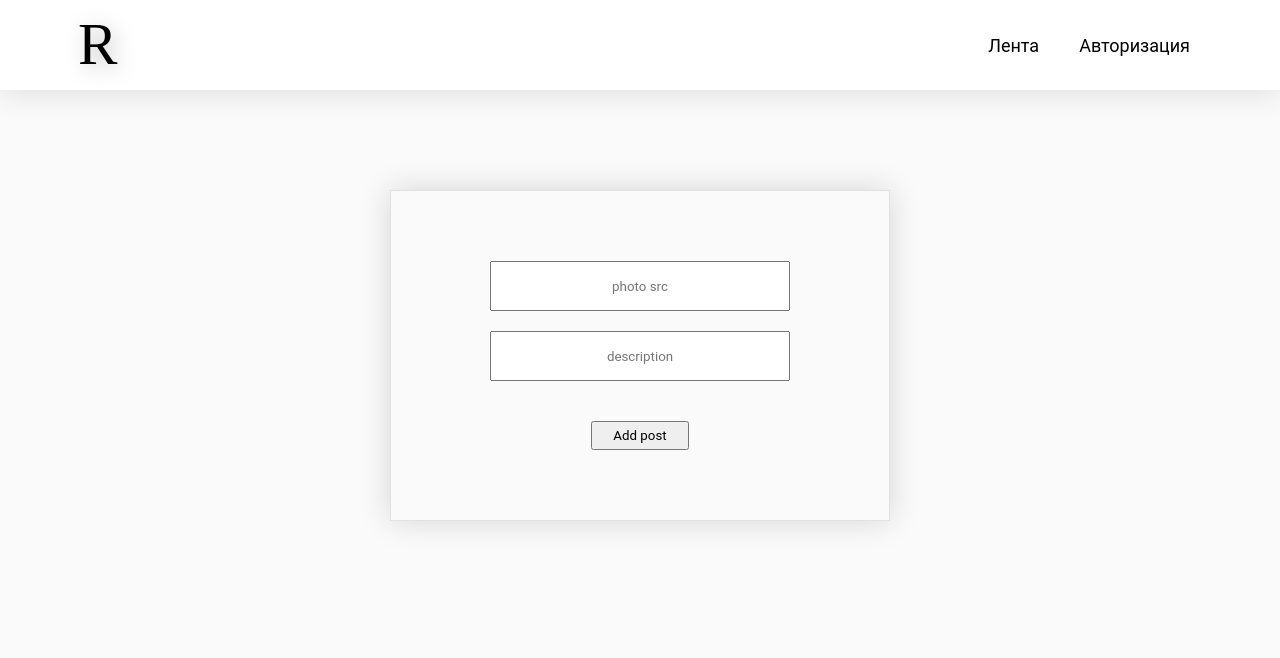
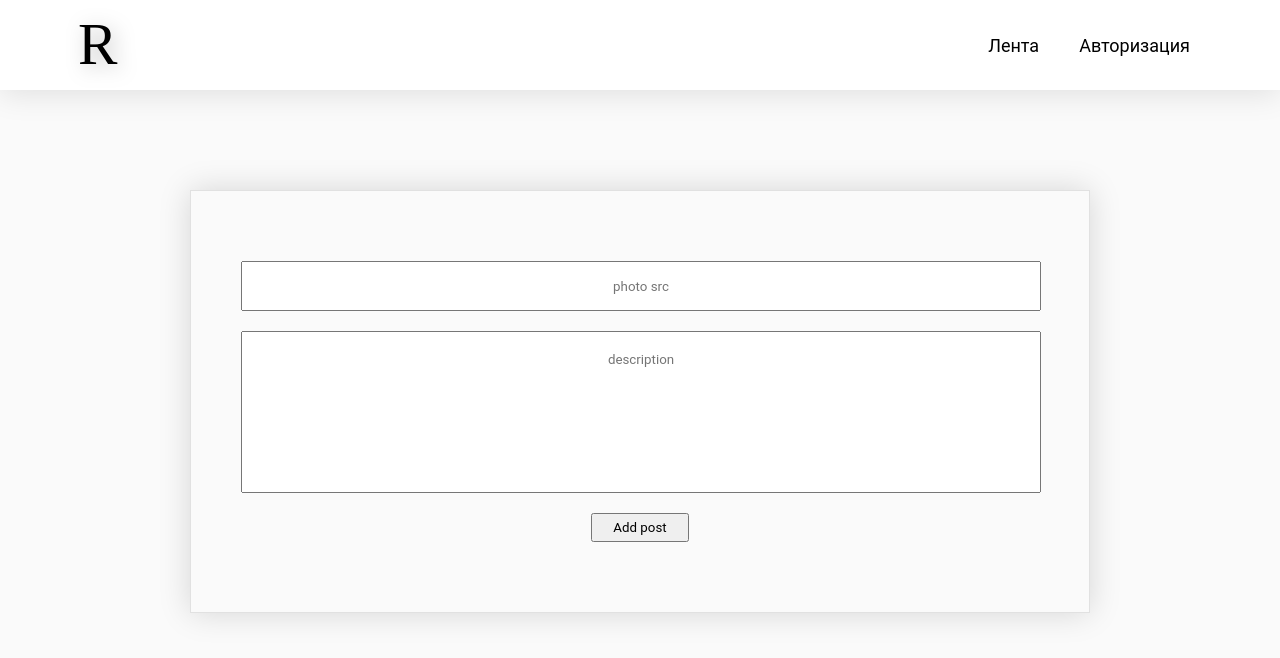
Before and after one commit to FrankRichter9/Engineering_project_-Angular-, a React (Create React App) app in the folder inst/: page /addpost in a window 1280 px wide. Shown: the top 658 px of the page. Built offline with nearby package versions, Linux system fonts and the light colour scheme.

Commit message:
add textarea

```diff
--- a/inst/src/components/AddPost.js
+++ b/inst/src/components/AddPost.js
@@ -39,11 +39,11 @@ export default class Registration extends Component{
 
     render(){
         return(
-            <div className="form__reg">
+            <div className="form__reg form__add">
                 <form onSubmit={this.AddPost(this.props)}>
                         <h1>{this.state.reg}</h1>
-                        <input type="text" name="src" placeholder="photo src"></input>
-                        <input type="text" name="descr" placeholder="description"></input>
+                        <input type="text" name="src" placeholder="photo src" className="AddPost__src"></input>
+                        <textarea type="text" name="descr" placeholder="description" className="AddPost__descr" rows="8"></textarea>
                         <button type="submit" >Add post</button>
                 </form>
             </div>
--- a/inst/src/components/EditProfile.js
+++ b/inst/src/components/EditProfile.js
@@ -48,8 +48,8 @@ export default class EditProfile extends Component{
                 <form onSubmit={this.EditMe(this.props)}>
                         <h1>{this.state.reg}</h1>
                         <input type="text" name="name" placeholder="name" defaultValue={localStorage.getItem('name')}></input>
-                        <input type="text" name="inf" placeholder="information" defaultValue={localStorage.getItem('inf')}></input>
-                        <input type="text" name="src" placeholder="profile photo src" defaultValue={localStorage.getItem('src')}></input>
+                        <textarea type="text" name="inf" placeholder="information" defaultValue={localStorage.getItem('inf')} className="EditProfile__descr" rows="10"></textarea>
+                        <textarea type="text" name="src" placeholder="profile photo src" defaultValue={localStorage.getItem('src')} className="EditProfile__descr" rows="5"></textarea>
                         <button type="submit" >Изменить</button>
                 </form>
             </div>
--- a/inst/src/index.css
+++ b/inst/src/index.css
@@ -229,3 +229,40 @@ Link, a{
 .yellow{
     background-color: lightpink;
 }
+
+.AddPost__descr{
+    display: block;
+    margin: 0 auto;
+    width: 800px;
+    text-align: center;
+    resize: none;
+    padding: 20px 0;
+}
+
+.form__add input, .AddPost__src{
+    display: block;
+    width: 800px;
+}
+
+.form__add form{
+    width: 900px;
+    margin: 100px auto;
+}
+
+.form__add input{
+    display: block;
+    margin: 20px auto;
+    height: 50px;
+    width: 800px;
+    text-align: center;
+}
+
+.EditProfile__descr{
+        display: block;
+        margin: 10px auto;
+        width: 400px;
+        text-align: center;
+        resize: none;
+        padding: 20px 10px;
+
+}
```
Also changed, not shown: 1 other file (tests, documents, lock files or other folders).
